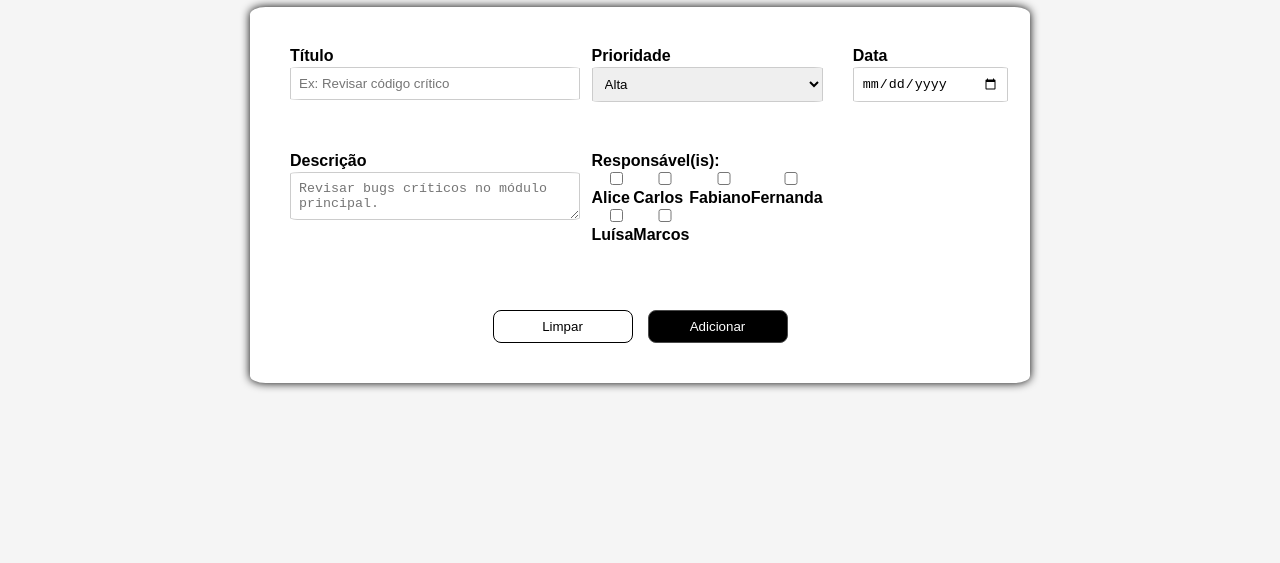
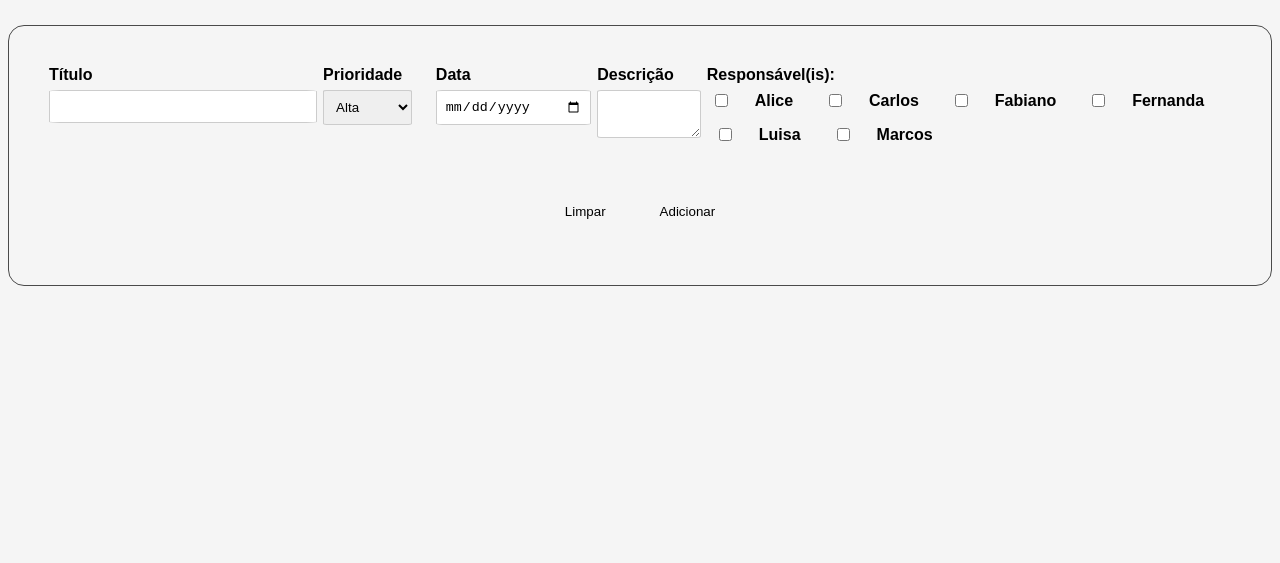
Before and after one commit to MarcosAcioly/formulario, a website: page index.html in a window 1280 px wide. Shown: the part 253-816 px from the top of the page. Drawn offline with Linux system fonts and the light colour scheme.

Commit message:
formulário em construção

```diff
--- a/base/global.css
+++ b/base/global.css
@@ -2,3 +2,11 @@
 @import url('./variaveis.css');
 @import url('./reset.css');
 @import url('../css/tarefa.css');
+@import url('../css/formulario.css');
+
+.conteudo-principa{
+    max-width: 1024px;
+    width: 100%;
+    margin: 0 auto;
+
+}
--- /dev/null
+++ b/css/formulario.css
@@ -0,0 +1,108 @@
+
+
+.titulo{
+    display: flex;
+    flex-direction: column;
+    padding: 5px;
+}
+
+
+
+
+/*Estilizar o formulário principal*/
+.formulario-tarefas{
+    border: 1px solid var(--cinza-tundora);
+    padding: 40px;
+    border-radius: 16px;
+    display: flex;
+    flex-direction: column ;
+    gap: 24px;
+}
+
+/*Estilizar cada linha que ocupa a largura inteira*/
+.formulario-tarefas--linha-inteira{
+    margin-bottom: 16px;
+    display: flex;
+    gap: 24px;
+    justify-content: center;
+}
+
+/*Estilizar as colunas que ocupam a metade da inteira*/
+.formulario-tarefas--linha-metade{
+    display: flex;
+    gap: 24px;
+    width: 100%;
+}
+
+
+.formulario-tarefas--coluna{
+    display: flex;
+    flex-direction: column;
+    gap: 4px;
+    width: 100%;
+}
+
+
+.container__checkbox{
+
+    padding: 40x;
+    border-radius: 16px;
+    display: flex;
+    flex-direction: initial;
+    gap: 24px;
+}
+
+
+.container__checkbox-item{
+
+    padding: 4px;
+    border-radius: 16px;
+    display: flex;
+    flex-direction: initial;
+    gap: 24px;
+}
+
+
+.container__checkbox2{
+
+    padding: 4px;
+    border-radius: 16px;
+    display: flex;
+    flex-direction: initial;
+    gap: 24px;
+}
+
+
+.container__checkbox-item{
+
+    padding: 4px;
+    border-radius: 16px;
+    display: flex;
+    flex-direction: initial;
+    gap: 24px;
+}
+
+
+
+
+
+
+<div class="buttons">
+            <button class="clear-btn" onclick="limparFormulario()">Limpar</button>
+            <button class="add-btn" onclick="adicionarTarefa()">Adicionar</button>
+        </div>
+    </div>
+
+    <script>
+        function limparFormulario() {
+            document.getElementById("titulo").value = "";
+            document.getElementById("descricao").value = "";
+            document.getElementById("prioridade").selectedIndex = 0;
+            document.getElementById("data").value = "";
+            document.querySelectorAll("input[type=checkbox]").forEach(checkbox => checkbox.checked = false);
+        }
+
+        function adicionarTarefa() {
+            alert("Tarefa adicionada com sucesso!");
+        }
+    </script>
--- a/index.html
+++ b/index.html
@@ -5,66 +5,96 @@
 <meta charset="UTF-8">
 <meta name="port" content="width=device-width, initial-scale=1.0">
 
+<link rel="stylesheet" href='base/global.css'>
+
 <title>Lista de Tarefas</title>
 </head>
 
 <body>
-    <link rel="stylesheet" href='base/global.css'>
+    <div class="conteudo-principal">
+    <form class="formulario-tarefas">
+            <div class="formulario-tarefas--linha-inteira">
+                <div class="formulario-tarefas--linha-metade">
+                    <div class="formulario-tarefas--coluna">
+                        <label>Título</label>
+                        <input>
+                    </div>
 
-
-
-
-    <main>
-
-
-
-
-
-        <div class="titulo">
-            <h1>Tarefas Teste</h1>
-        </div>
-        <div class="um">
-
-
-
-        <div class="container">
-            <div class="form-group">
-                <label for="titulo">Título</label>
-                <input type="text" id="titulo" placeholder="Ex: Revisar código crítico">
-            </div>
-            <div class="form-group">
-                <label for="prioridade">Prioridade</label>
-                <select id="prioridade">
+                <div class="formulario-tarefas--linha-metade">
+                    <div class="formulario-tarefas--coluna">
+                        <label>Prioridade</label>
+                        <select>
                             <option>Alta</option>
-                    <option>Média</option>
-                    <option>Baixa</option>
                         </select>
                     </div>
-            <div class="form-group">
+
+                    <div class="formulario-tarefas--coluna">
                         <label for="data">Data</label>
                         <input type="date" id="data">
                     </div>
-            <div class="form-group">
-                <label for="descricao">Descrição</label>
-                <textarea id="descricao" placeholder="Revisar bugs críticos no módulo principal."></textarea>
                 </div>
-            <div class="form-group">
-                <label>Responsável(is):</label>
-                <div class="checkbox-group">
-                    <label><input type="checkbox"> Alice</label>
-                    <label><input type="checkbox"> Carlos</label>
-                    <label><input type="checkbox"> Fabiano</label>
-                    <label><input type="checkbox"> Fernanda</label>
-                    <label><input type="checkbox"> Luísa</label>
-                    <label><input type="checkbox"> Marcos</label>
+
             </div>
-            </div>
-            <div class="buttons">
-                <button class="clear-btn" onclick="limparFormulario()">Limpar</button>
-                <button class="add-btn" onclick="adicionarTarefa()">Adicionar</button>
+
+            <div class="formulario-tarefas--linha-inteira">
+                <div class="formulario-tarefas--coluna">
+                    <label>Descrição</label>
+                    <textarea></textarea>
                 </div>
             </div>
 
+            <div class="formulario-tarefas--coluna">
+
+                <label>Responsável(is):</label>
+                    <div class="container__checkbox">
+
+                        <div class="container__checkbox-item">
+                            <input type="checkbox" id="cb1">
+                            <label for="cb1">Alice</label>
+                        </div>
+
+                        <div class="container__checkbox-item">
+                            <input type="checkbox" id="cb2">
+                            <label for="cb2">Carlos</label>
+                        </div>
+
+                        <div class="container__checkbox-item">
+                            <input type="checkbox" id="cb3">
+                            <label for="cb3">Fabiano</label>
+                        </div>
+
+                        <div class="container__checkbox-item">
+                            <input type="checkbox" id="cb4">
+                            <label for="cb4">Fernanda</label>
+                        </div>
+                    </div>
+
+                    <div class="container__checkbox2">
+
+
+                        <div class="container__checkbox-item">
+                            <input type="checkbox" id="cb5">
+                            <label for="cb5">Luisa</label>
+                        </div>
+
+                        <div class="container__checkbox-item">
+                            <input type="checkbox" id="cb6">
+                            <label for="cb6">Marcos</label>
+                        </div>
+
+                    </div>
+            </div>
+
+        </div>
+
+
+        <div class="formulario-tarefas--linha-inteira">
+            <button>Limpar</button>
+            <button>Adicionar</button>
+        </div>
+    </form>
+
+    <main>
 
 
 
@@ -153,5 +183,6 @@
     </main>
     -->
     <script src="js/app.js" type="module"></script>
+</div>
 </body>
 </html>
```
Lines whose indentation alone changed are shown as unchanged.
